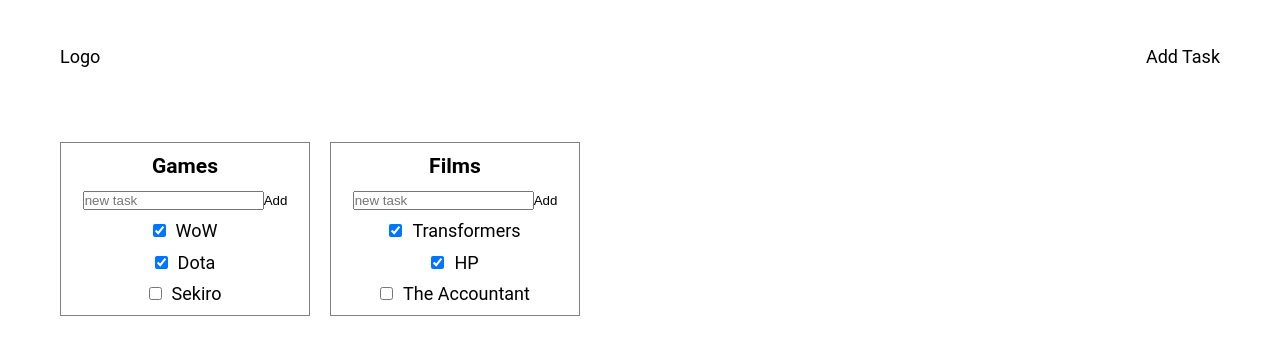
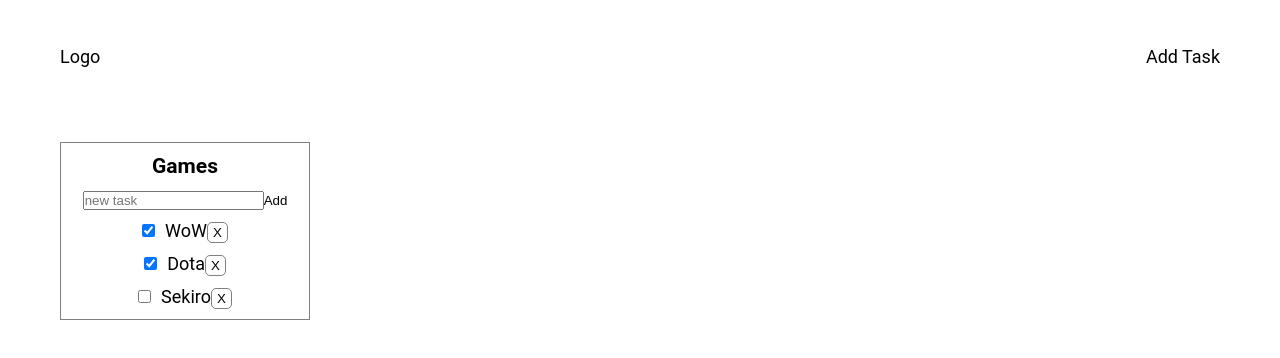
Before and after one commit to CharriotX/my-todo, a React (Vite) app: page / in a window 1280 px wide. Shown: the top 358 px of the page. Built offline with nearby package versions, Linux system fonts and the light colour scheme.

Commit message:
addDeleteTaskItems

```diff
--- /dev/null
+++ b/src/components/button/Button.module.css
@@ -0,0 +1,6 @@
+.myButton {
+    cursor: pointer;
+    padding: 2px 5px;
+    border: 1px solid grey;
+    border-radius: 5px;
+}
--- /dev/null
+++ b/src/components/button/Button.tsx
@@ -0,0 +1,15 @@
+import React from "react"
+import styles from "./Button.module.css"
+
+type Props = {
+    children: React.ReactNode
+    onClickHandler?: () => void
+}
+
+export const Button = ({ children, onClickHandler }: Props) => {
+    return (
+        <button className={styles.myButton} onClick={onClickHandler}>
+            {children}
+        </button>
+    )
+}
--- a/src/components/todoList/TodoList.tsx
+++ b/src/components/todoList/TodoList.tsx
@@ -1,32 +1,42 @@
+import { useState } from "react";
+import styles from "./TodoList.module.css";
 import { Container } from "../container/Container";
 import { TodoListItem } from "../todoListItem/TodoListItem";
-import styles from "./TodoList.module.css";
 
-export type Task = {
+export type TaskType = {
+  id: number
+  title: string
+  taskItems: TaskItem[]
+}
+
+export type TaskItem = {
   id: number;
   text: string;
   isDone: boolean;
 };
 
-const task1: Task[] = [
-  { id: 1, text: "WoW", isDone: true },
-  { id: 2, text: "Dota", isDone: true },
-  { id: 3, text: "Sekiro", isDone: false },
-];
+export type FilterValueType = "all" | "active" | "completed";
 
-const task2: Task[] = [
-  { id: 1, text: "Transformers", isDone: true },
-  { id: 2, text: "HP", isDone: true },
-  { id: 3, text: "The Accountant", isDone: false },
-];
 
 export const TodoList = () => {
+  const [filter, setFilter] = useState<FilterValueType>("all")
+  const [tasks, setTasks] = useState<Array<TaskItem>>([
+
+    { id: 1, text: "WoW", isDone: true },
+    { id: 2, text: "Dota", isDone: true },
+    { id: 3, text: "Sekiro", isDone: false },
+  ])
+
+  const deleteTaskItem = (itemId: number) => {
+    setTasks(tasks.filter(item => item.id !== itemId))
+  }
+
+
   return (
     <Container>
       <div className={styles.todoList}>
-        <TodoListItem title="Games" tasks={task1}></TodoListItem>
-        <TodoListItem title="Films" tasks={task2}></TodoListItem>
+        <TodoListItem title="Games" taskItems={tasks} deleteTaskItem={deleteTaskItem}></TodoListItem>
       </div>
-    </Container>
-  );
+    </Container >
+  )
 };
--- a/src/components/todoListItem/TodoListItem.tsx
+++ b/src/components/todoListItem/TodoListItem.tsx
@@ -1,12 +1,14 @@
-import { Task } from "../todoList/TodoList";
+import { Button } from "../button/Button";
+import { TaskItem } from "../todoList/TodoList";
 import styles from "./TodoListItem.module.css";
 
 type Props = {
   title: string,
-    tasks: Task[]
+  taskItems: TaskItem[],
+  deleteTaskItem: (taskItemId: number) => void
 }
 
-export const TodoListItem = ({title, tasks}: Props) => {
+export const TodoListItem = ({ title, taskItems, deleteTaskItem }: Props) => {
   return (
     <div className={styles.todoListItem}>
       <h3 className={styles.itemTitle}>{title}</h3>
@@ -14,21 +16,17 @@ export const TodoListItem = ({title, tasks}: Props) => {
         <input type="text" placeholder="new task" />
         <button>Add</button>
       </div>
-
       <div>
         <ul className={styles.itemList}>
-              <li>
-                <input type="checkbox" checked={true}></input>
-                <span>{tasks[0].text}</span>
+          {taskItems.map(item => {
+            return (
+              <li key={item.id}>
+                <input type="checkbox" checked={item.isDone}></input>
+                <span>{item.text}</span>
+                <Button onClickHandler={() => deleteTaskItem(item.id)}>X</Button>
               </li>
-              <li>
-                <input type="checkbox" checked={true}></input>
-                <span>{tasks[1].text}</span>
-              </li>
-              <li>
-                <input type="checkbox" checked={false}></input>
-                <span>{tasks[2].text}</span>
-              </li>
+            )
+          })}
         </ul>
       </div>
     </div>
```
Lines whose indentation alone changed are shown as unchanged.
